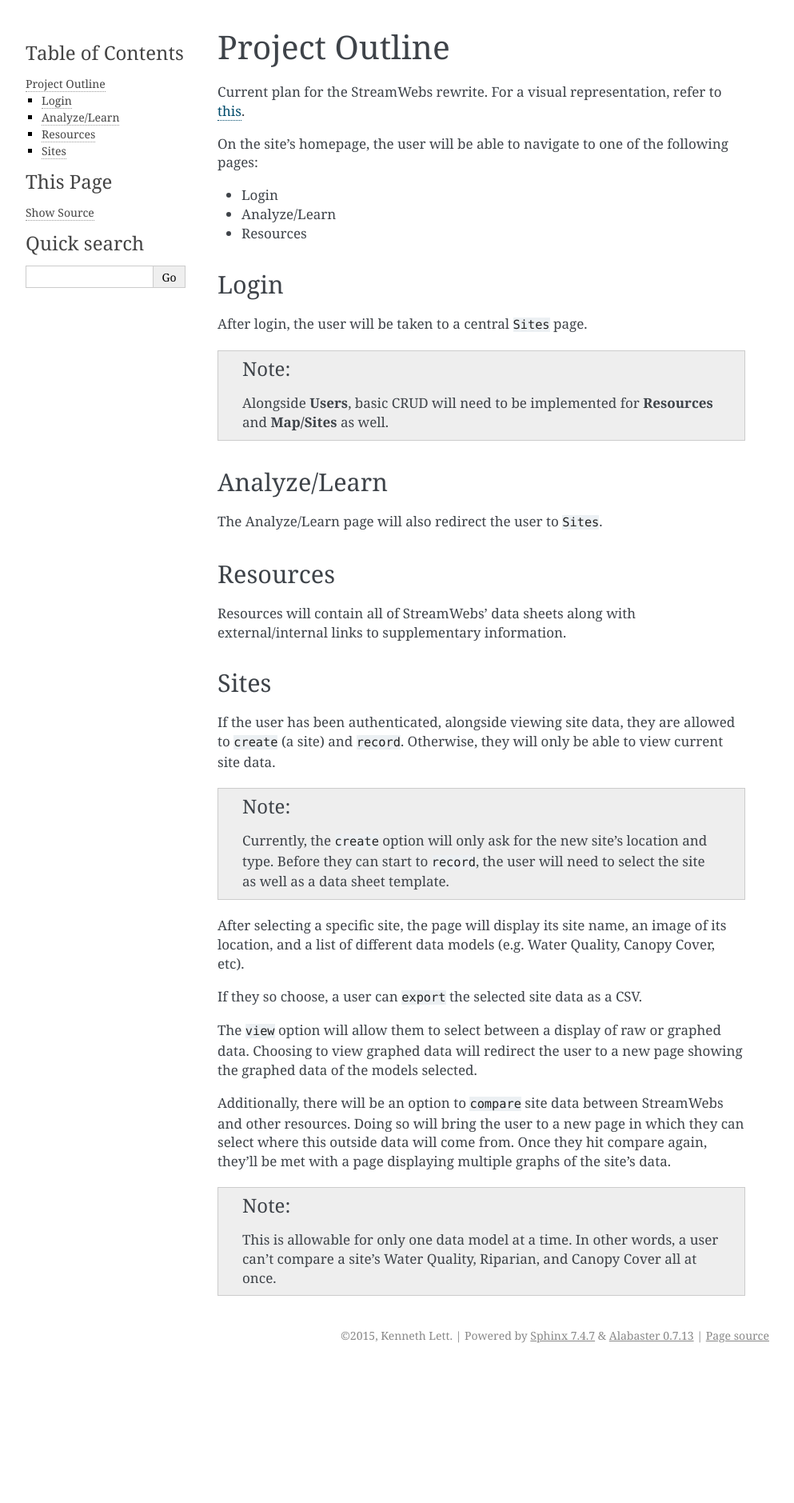
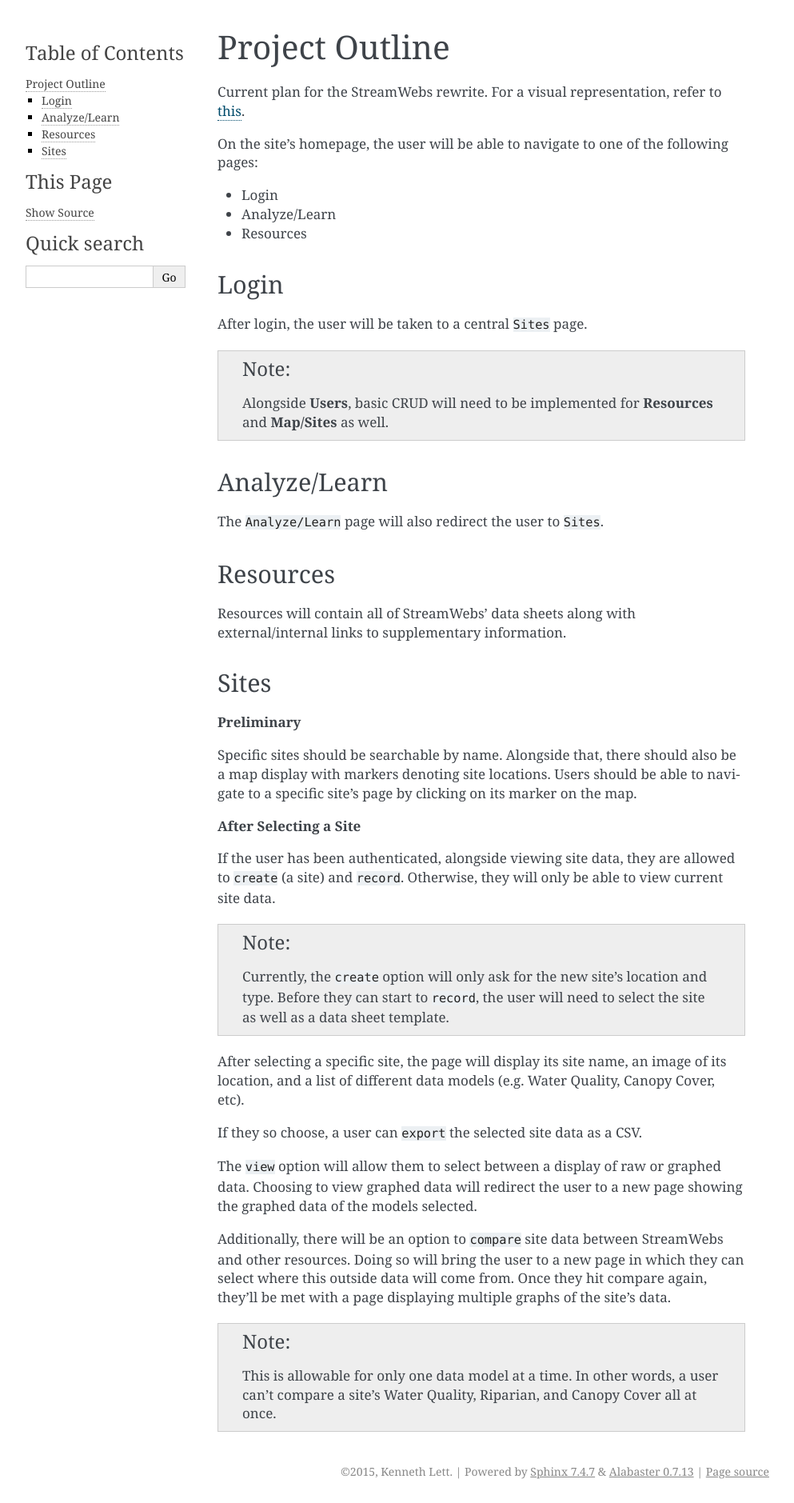
Before and after one commit to osuosl/streamwebs, a Sphinx documentation site: the page built from docs/source/outline.rst, in a window 1280 px wide. Shown: the whole page at 80% size, without its empty margins (148-1141 px from the left). Built offline with Sphinx 7.4.7, drawn with Linux system fonts in a browser that asks for light colours; before the commit the page ends 1709 px from its top, so only the background shows below that.

Commit message:
Add info about maps

```diff
--- a/docs/source/outline.rst
+++ b/docs/source/outline.rst
@@ -24,13 +24,13 @@ After login, the user will be taken to a central ``Sites`` page.
 
 .. note::
 
-    Alongside **Users**, basic CRUD will need to be implemented for **Resources**
-    and **Map/Sites** as well.
+    Alongside **Users**, basic CRUD will need to be implemented for
+    **Resources** and **Map/Sites** as well.
 
 Analyze/Learn
 -------------
 
-The Analyze/Learn page will also redirect the user to ``Sites``.
+The ``Analyze/Learn`` page will also redirect the user to ``Sites``.
 
 Resources
 ---------
@@ -40,6 +40,14 @@ external/internal links to supplementary information.
 
 Sites
 -----
+
+**Preliminary**
+
+Specific sites should be searchable by name. Alongside that, there should also
+be a map display with markers denoting site locations. Users should be able to
+navigate to a specific site's page by clicking on its marker on the map.
+
+**After Selecting a Site**
 
 If the user has been authenticated, alongside viewing site data, they are
 allowed to ``create`` (a site) and ``record``. Otherwise, they will only
```
